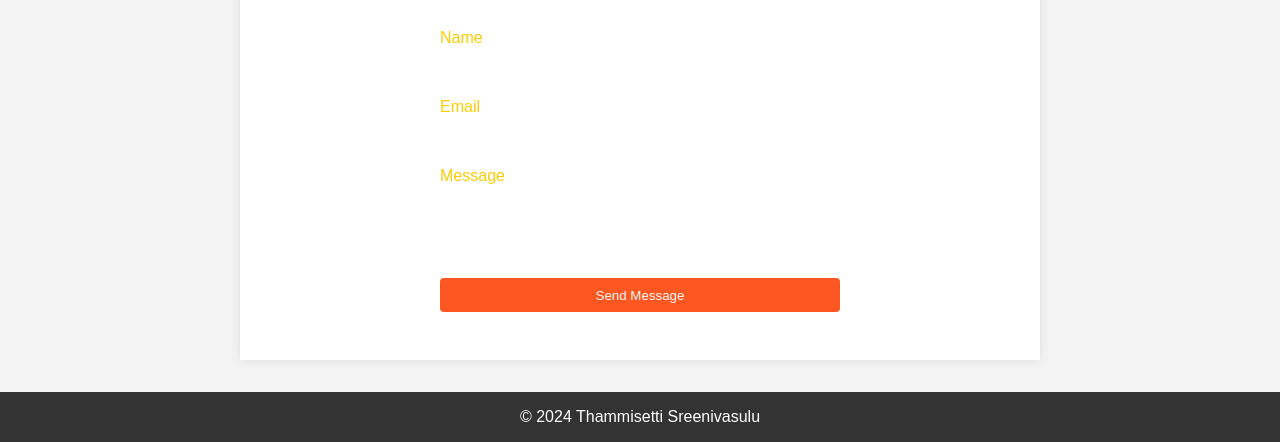
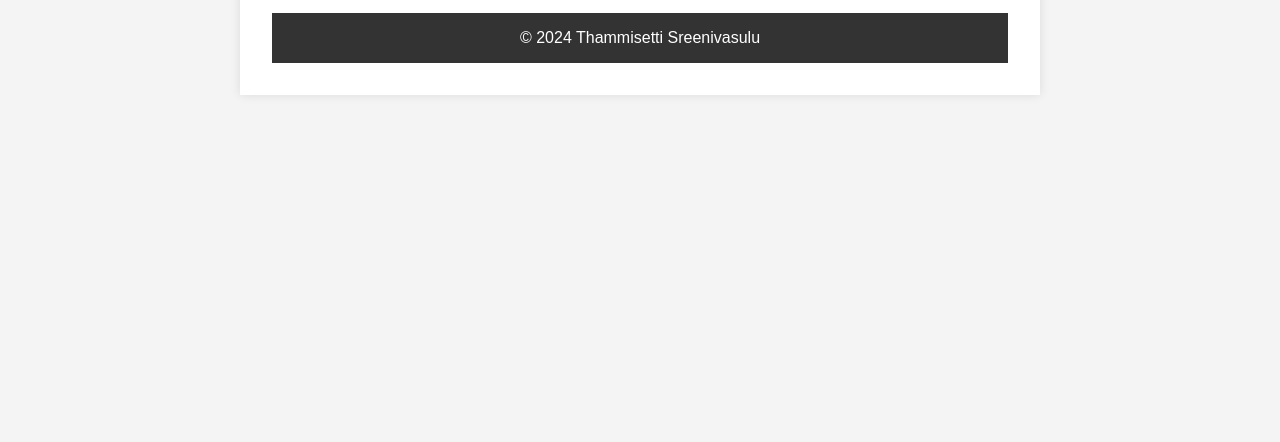
Before and after one commit to Sreenivas-147/Portfolio, a plain HTML site: page index.html in a window 1280 px wide. Shown: the part 1380-1822 px from the top of the page. After the commit the page ends 1507 px from the top, so only its background shows below. Drawn offline with Linux system fonts and the light colour scheme.

Commit message:
Update index.html

```diff
--- a/index.html
+++ b/index.html
@@ -89,23 +89,6 @@
             </a>
         </div>
 
-        <!-- Contact Form -->
-        <form id="contactForm">
-            <label for="name">Name</label>
-            <input type="text" id="name" name="name" required>
-
-            <label for="email">Email</label>
-            <input type="email" id="email" name="email" required>
-
-            <label for="message">Message</label>
-            <textarea id="message" name="message" rows="4" required></textarea>
-
-            <button type="submit">Send Message</button>
-        </form>
-        <p id="formMessage"></p>
-    </section>
-
-
     <footer>
         <p>&copy; 2024 Thammisetti Sreenivasulu</p>
     </footer>
```
